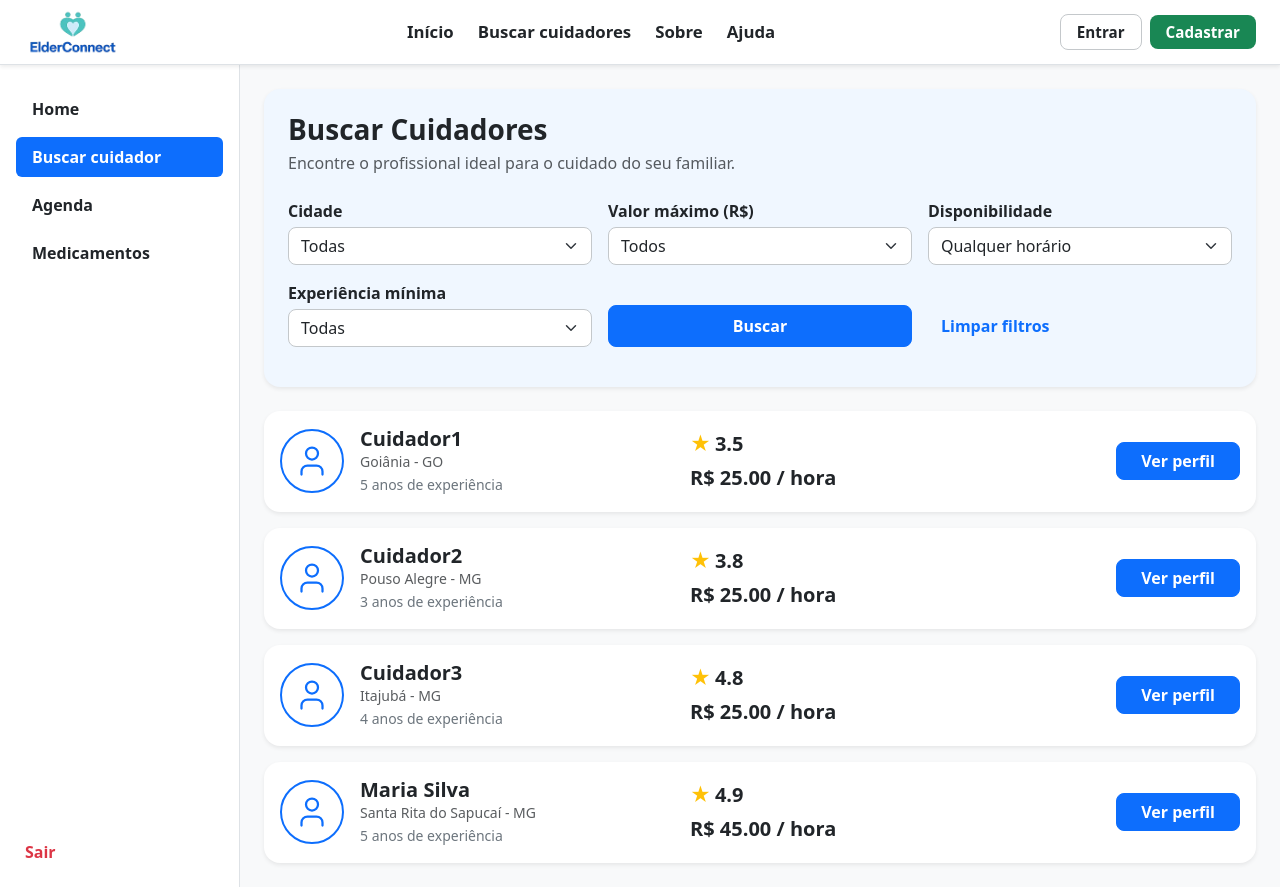
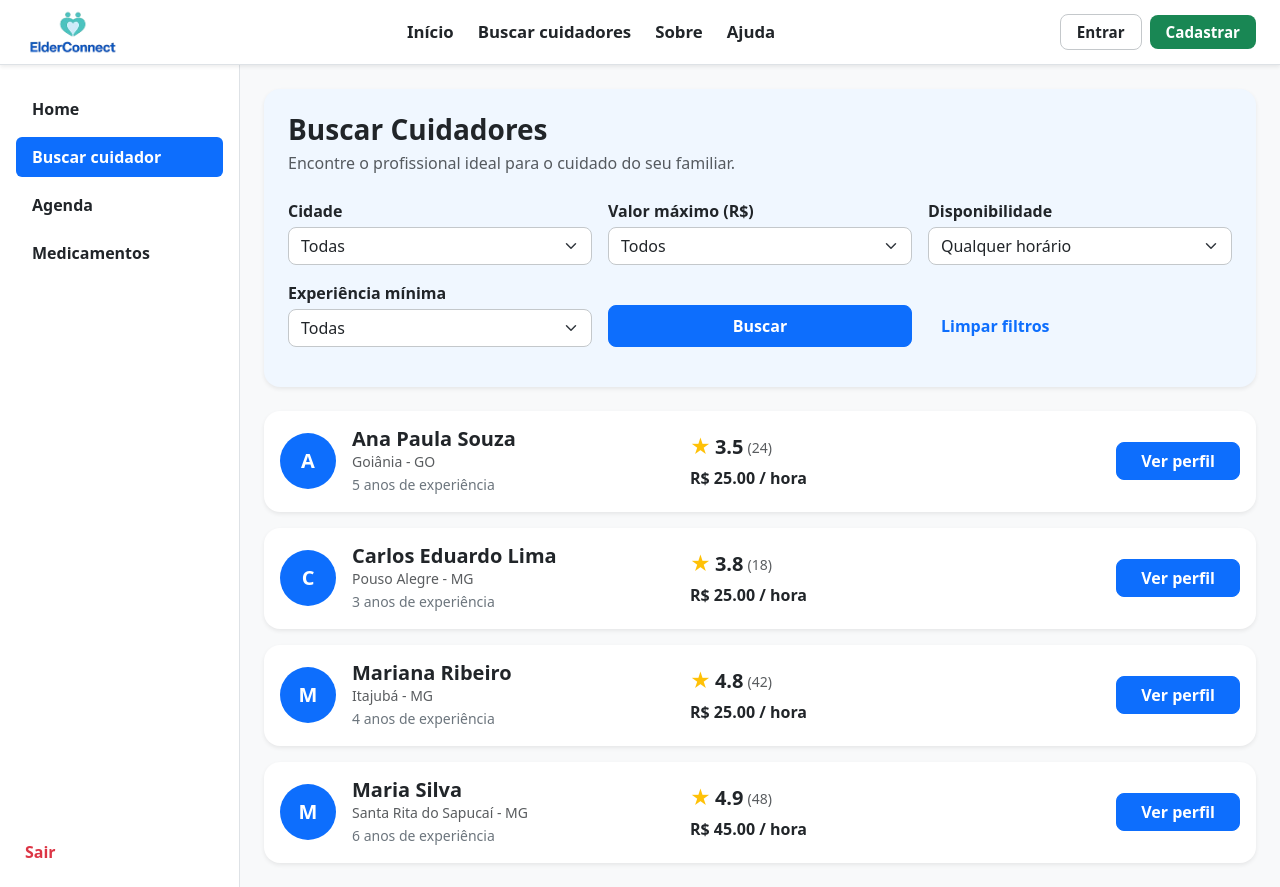
Before and after one commit to JoseAlfredo-afk/ElderConnect, an Angular app in the folder ElderConnect-Web/: page /dashboard/search-caregiver in a window 1280 px wide. Built offline with nearby package versions, Linux system fonts and the light colour scheme.

Commit message:
feat: melhorando a visualizacao da tela ver perfil e de buscar cuidadores

```diff
--- a/ElderConnect-Web/src/app/views/pages/profile-caregiver/profile-caregiver.ts
+++ b/ElderConnect-Web/src/app/views/pages/profile-caregiver/profile-caregiver.ts
@@ -2,7 +2,7 @@ import { Component, OnInit } from '@angular/core';
 import { CommonModule } from '@angular/common';
 import { Router, RouterLink } from '@angular/router';
 
-export interface Caregiver {
+export interface CuidadorPerfil {
   id: number;
   nome: string;
   especialidade: string;
@@ -10,8 +10,8 @@ export interface Caregiver {
   avaliacao: number;
   totalAvaliacoes: number;
   sobre: string;
-  experiencia: string;
-  precoHora: string;
+  experienciaTexto: string;
+  precoHora: number;
   telefone: string;
 }
 
@@ -22,34 +22,50 @@ export interface Caregiver {
   templateUrl: './profile-caregiver.html'
 })
 export class ProfileCaregiver implements OnInit {
-  cuidador: Caregiver = {
+  cuidador: CuidadorPerfil = {
     id: 1,
     nome: 'Maria Silva',
     especialidade: 'Cuidados Gerais & Acompanhamento',
     cidade: 'Santa Rita do Sapucaí - MG',
     avaliacao: 4.9,
     totalAvaliacoes: 48,
-    sobre: 'Profissional com mais de 5 anos de experiência no acompanhamento e cuidado de idosos.',
-    experiencia: '5 anos de experiência',
-    precoHora: 'R$ 45/h',
+    sobre: 'Profissional com mais de 5 anos de experiência no acompanhamento e cuidado integral de idosos.',
+    experienciaTexto: '5 anos de experiência',
+    precoHora: 45.00,
     telefone: '(35) 99988-7766'
   };
 
   constructor(private router: Router) { }
 
   ngOnInit(): void {
-    this.carregarPerfilAtualizado();
-  }
+    // 1. Tenta carregar o perfil específico clicado na busca
+    const perfilAtivo = localStorage.getItem('elderconnect_perfil_ativo');
+    if (perfilAtivo) {
+      try {
+        const dados = JSON.parse(perfilAtivo);
+        this.cuidador = {
+          id: dados.id,
+          nome: dados.nome,
+          especialidade: dados.especialidade || 'Cuidados Geriátricos',
+          cidade: dados.cidade,
+          avaliacao: dados.avaliacao,
+          totalAvaliacoes: dados.totalAvaliacoes,
+          sobre: dados.sobre,
+          experienciaTexto: dados.experienciaTexto || 'Experiência comprovada',
+          precoHora: dados.precoHora,
+          telefone: dados.telefone
+        };
 
-  carregarPerfilAtualizado(): void {
-    const dadosSalvos = localStorage.getItem(`elderconnect_cuidador_${this.cuidador.id}`);
-    if (dadosSalvos) {
-      try {
-        const cuidadorAtualizado = JSON.parse(dadosSalvos);
-        this.cuidador.avaliacao = cuidadorAtualizado.avaliacao;
-        this.cuidador.totalAvaliacoes = cuidadorAtualizado.totalAvaliacoes;
+        // 2. Verifica se há avaliações atualizadas salvas para este ID específico
+        const chaveCuidador = `elderconnect_cuidador_${dados.id}`;
+        const dadosSalvos = localStorage.getItem(chaveCuidador);
+        if (dadosSalvos) {
+          const atualizado = JSON.parse(dadosSalvos);
+          this.cuidador.avaliacao = atualizado.avaliacao;
+          this.cuidador.totalAvaliacoes = atualizado.totalAvaliacoes;
+        }
       } catch (e) {
-        console.error('Erro ao carregar dados do cuidador', e);
+        console.error('Erro ao carregar perfil', e);
       }
     }
   }
@@ -58,15 +74,17 @@ export class ProfileCaregiver implements OnInit {
     const dadosVinculo = {
       cuidadorId: this.cuidador.id,
       cuidadorNome: this.cuidador.nome,
+      especialidade: this.cuidador.especialidade,
+      telefone: this.cuidador.telefone,
       nome: 'José da Silva',
       idade: '78 anos',
-      cidade: 'Santa Rita do Sapucaí - MG',
+      cidade: this.cuidador.cidade,
       responsavel: 'Ana Silva (Filha) - (35) 99887-1122',
-      observacoes: 'Hipertenso. Necessita de auxílio para caminhadas matinais e acompanhamento nos horários de medicação.'
+      observacoes: 'Acompanhamento regular solicitado via plataforma.'
     };
 
     localStorage.setItem('elderconnect_vinculo', JSON.stringify(dadosVinculo));
-    alert('Solicitação de vínculo realizada com sucesso!');
+    alert(`Solicitação de vínculo enviada para ${this.cuidador.nome} com sucesso!`);
     this.router.navigate(['/dashboard/elder']);
   }
 }
--- a/ElderConnect-Web/src/app/views/pages/search-caregiver/search-caregiver.html
+++ b/ElderConnect-Web/src/app/views/pages/search-caregiver/search-caregiver.html
@@ -1,44 +1,27 @@
 <div class="d-flex min-vh-100 bg-light">
 
-  <!-- Sidebar Lateral -->
   <aside class="bg-white border-end d-flex flex-column justify-content-between p-3"
     style="width: 240px; min-width: 240px;">
     <div>
       <nav class="nav nav-pills flex-column gap-2 pt-2">
-        <a routerLink="/dashboard/elder" class="nav-link text-dark fw-semibold">
-          Home
-        </a>
-        <a routerLink="/dashboard/search-caregiver" class="nav-link active fw-semibold">
-          Buscar cuidador
-        </a>
-        <a routerLink="/dashboard/agenda" class="nav-link text-dark fw-semibold">
-          Agenda
-        </a>
-        <a routerLink="/dashboard/medications" class="nav-link text-dark fw-semibold">
-          Medicamentos
-        </a>
+        <a routerLink="/dashboard/elder" class="nav-link text-dark fw-semibold">Home</a>
+        <a routerLink="/dashboard/search-caregiver" class="nav-link active fw-semibold">Buscar cuidador</a>
+        <a routerLink="/dashboard/agenda" class="nav-link text-dark fw-semibold">Agenda</a>
+        <a routerLink="/dashboard/medications" class="nav-link text-dark fw-semibold">Medicamentos</a>
       </nav>
     </div>
-
     <div>
-      <a routerLink="/account/sign-in" class="btn btn-link text-danger fw-bold text-decoration-none px-2">
-        Sair
-      </a>
+      <a routerLink="/account/sign-in" class="btn btn-link text-danger fw-bold text-decoration-none px-2">Sair</a>
     </div>
   </aside>
 
-  <!-- Conteúdo Principal -->
   <main class="flex-grow-1 p-4 overflow-auto">
 
-    <!-- Container dos Filtros -->
     <div class="card border-0 shadow-sm p-4 mb-4 rounded-4" style="background-color: #f0f7ff;">
       <h1 class="h3 fw-bold text-dark mb-1">Buscar Cuidadores</h1>
       <p class="text-muted mb-4">Encontre o profissional ideal para o cuidado do seu familiar.</p>
 
-      <!-- Grade de Filtros -->
       <div class="row g-3 align-items-end mb-3">
-
-        <!-- Cidade -->
         <div class="col-md-4">
           <label class="form-label fw-semibold text-dark mb-1">Cidade</label>
           <select class="form-select rounded-3 border-secondary-subtle" [(ngModel)]="cidadeSelecionada">
@@ -50,18 +33,16 @@
           </select>
         </div>
 
-        <!-- Valor máximo -->
         <div class="col-md-4">
           <label class="form-label fw-semibold text-dark mb-1">Valor máximo (R$)</label>
           <select class="form-select rounded-3 border-secondary-subtle" [(ngModel)]="valorMaximoSelecionado">
             <option value="Todos">Todos</option>
             <option value="30">Até 30,00</option>
-            <option value="40">Até 40,00</option>
+            <option value="45">Até 45,00</option>
             <option value="50">Até 50,00</option>
           </select>
         </div>
 
-        <!-- Disponibilidade -->
         <div class="col-md-4">
           <label class="form-label fw-semibold text-dark mb-1">Disponibilidade</label>
           <select class="form-select rounded-3 border-secondary-subtle" [(ngModel)]="disponibilidadeSelecionada">
@@ -73,7 +54,6 @@
           </select>
         </div>
 
-        <!-- Experiência mínima -->
         <div class="col-md-4">
           <label class="form-label fw-semibold text-dark mb-1">Experiência mínima</label>
           <select class="form-select rounded-3 border-secondary-subtle" [(ngModel)]="experienciaMinimaSelecionada">
@@ -84,38 +64,26 @@
           </select>
         </div>
 
-        <!-- Botão Buscar -->
         <div class="col-md-4">
-          <button (click)="aplicarFiltros()" class="btn btn-primary w-100 rounded-3 fw-bold py-2">
-            Buscar
-          </button>
+          <button (click)="aplicarFiltros()" class="btn btn-primary w-100 rounded-3 fw-bold py-2">Buscar</button>
         </div>
 
-        <!-- Botão Limpar Filtros -->
         <div class="col-md-4">
-          <button (click)="limparFiltros()" class="btn btn-link text-primary fw-bold text-decoration-none py-2">
-            Limpar filtros
-          </button>
+          <button (click)="limparFiltros()" class="btn btn-link text-primary fw-bold text-decoration-none py-2">Limpar
+            filtros</button>
         </div>
-
       </div>
     </div>
 
-    <!-- Lista de Cuidadores Filtrados -->
+    <!-- Lista -->
     <div class="d-flex flex-column gap-3">
       <div *ngFor="let c of cuidadoresFiltrados" class="card border-0 shadow-sm p-3 rounded-4">
         <div class="row align-items-center">
-
-          <!-- Foto e Dados Básicos -->
           <div class="col-md-5 d-flex align-items-center">
             <div
-              class="border border-primary border-2 rounded-circle d-flex align-items-center justify-content-center me-3 flex-shrink-0"
-              style="width: 64px; height: 64px; color: #0d6efd;">
-              <svg xmlns="http://www.w3.org/2000/svg" width="36" height="36" viewBox="0 0 24 24" fill="none"
-                stroke="currentColor" stroke-width="1.5" stroke-linecap="round" stroke-linejoin="round">
-                <path d="M19 21v-2a4 4 0 0 0-4-4H9a4 4 0 0 0-4 4v2"></path>
-                <circle cx="12" cy="7" r="4"></circle>
-              </svg>
+              class="bg-primary text-white rounded-circle d-flex align-items-center justify-content-center me-3 flex-shrink-0"
+              style="width: 56px; height: 56px;">
+              <span class="fs-5 fw-bold">{{ c.nome.charAt(0) }}</span>
             </div>
             <div>
               <h2 class="h5 fw-bold text-dark mb-0">{{ c.nome }}</h2>
@@ -124,28 +92,25 @@
             </div>
           </div>
 
-          <!-- Avaliação e Preço -->
           <div class="col-md-4 my-2 my-md-0">
             <div class="d-flex align-items-center gap-1 mb-1">
               <span class="text-warning fs-5">★</span>
               <span class="fw-bold text-dark fs-5">{{ c.avaliacao | number:'1.1-1' }}</span>
+              <span class="text-muted small">({{ c.totalAvaliacoes }})</span>
             </div>
-            <div class="fw-bold text-dark fs-5">
+            <div class="fw-bold text-dark fs-6">
               R$ {{ c.precoHora | number:'1.2-2' }} / hora
             </div>
           </div>
 
-          <!-- Botão Ver perfil -->
           <div class="col-md-3 text-md-end">
-            <a routerLink="/profile-caregiver" class="btn btn-primary px-4 rounded-3 fw-semibold">
+            <button (click)="verPerfil(c)" class="btn btn-primary px-4 rounded-3 fw-semibold">
               Ver perfil
-            </a>
+            </button>
           </div>
-
         </div>
       </div>
 
-      <!-- Estado quando nenhum cuidador atende aos filtros -->
       <div *ngIf="cuidadoresFiltrados.length === 0" class="text-center py-5 bg-white rounded-4 border-0 shadow-sm">
         <p class="text-muted mb-0">Nenhum cuidador encontrado com os filtros selecionados.</p>
       </div>
--- a/ElderConnect-Web/src/app/views/pages/search-caregiver/search-caregiver.ts
+++ b/ElderConnect-Web/src/app/views/pages/search-caregiver/search-caregiver.ts
@@ -1,7 +1,7 @@
 import { Component, OnInit } from '@angular/core';
 import { CommonModule } from '@angular/common';
 import { FormsModule } from '@angular/forms';
-import { RouterLink } from '@angular/router';
+import { Router, RouterLink } from '@angular/router';
 
 export interface Cuidador {
   id: number;
@@ -11,7 +11,11 @@ export interface Cuidador {
   experienciaTexto: string;
   precoHora: number;
   avaliacao: number;
-  disponibilidade: string; // 'Manhã', 'Tarde', 'Noite', 'Integral'
+  totalAvaliacoes: number;
+  disponibilidade: string;
+  especialidade: string;
+  sobre: string;
+  telefone: string;
 }
 
 @Component({
@@ -21,58 +25,73 @@ export interface Cuidador {
   templateUrl: './search-caregiver.html'
 })
 export class SearchCaregiver implements OnInit {
-  // Lista original de cuidadores
   cuidadores: Cuidador[] = [
     {
       id: 1,
-      nome: 'Cuidador1',
+      nome: 'Ana Paula Souza',
       cidade: 'Goiânia - GO',
       experienciaAnos: 5,
       experienciaTexto: '5 anos de experiência',
       precoHora: 25.00,
       avaliacao: 3.5,
-      disponibilidade: 'Manhã'
+      totalAvaliacoes: 24,
+      disponibilidade: 'Manhã',
+      especialidade: 'Cuidados com Mobilidade & Enfermagem Básica',
+      sobre: 'Enfermeira de formação com foco em reabilitação de idosos, administração correta de medicamentos e suporte diário.',
+      telefone: '(62) 98877-1122'
     },
     {
       id: 2,
-      nome: 'Cuidador2',
+      nome: 'Carlos Eduardo Lima',
       cidade: 'Pouso Alegre - MG',
       experienciaAnos: 3,
       experienciaTexto: '3 anos de experiência',
       precoHora: 25.00,
       avaliacao: 3.8,
-      disponibilidade: 'Tarde'
+      totalAvaliacoes: 18,
+      disponibilidade: 'Tarde',
+      especialidade: 'Acompanhamento Geriátrico & Companhia',
+      sobre: 'Profissional dedicado ao bem-estar e entretenimento de idosos, com ampla facilidade para caminhadas e conversas.',
+      telefone: '(35) 99112-3344'
     },
     {
       id: 3,
-      nome: 'Cuidador3',
+      nome: 'Mariana Ribeiro',
       cidade: 'Itajubá - MG',
       experienciaAnos: 4,
       experienciaTexto: '4 anos de experiência',
       precoHora: 25.00,
       avaliacao: 4.8,
-      disponibilidade: 'Integral'
+      totalAvaliacoes: 42,
+      disponibilidade: 'Integral',
+      especialidade: 'Cuidadora Especializada em Alzheimer & Parkinson',
+      sobre: 'Especialista em cuidados a pacientes com doenças neurodegenerativas, oferecendo um ambiente seguro, empático e estruturado.',
+      telefone: '(35) 98833-5566'
     },
     {
       id: 4,
       nome: 'Maria Silva',
       cidade: 'Santa Rita do Sapucaí - MG',
-      experienciaAnos: 5,
-      experienciaTexto: '5 anos de experiência',
+      experienciaAnos: 6,
+      experienciaTexto: '6 anos de experiência',
       precoHora: 45.00,
       avaliacao: 4.9,
-      disponibilidade: 'Integral'
+      totalAvaliacoes: 48,
+      disponibilidade: 'Integral',
+      especialidade: 'Cuidados Gerais & Acompanhamento',
+      sobre: 'Profissional com mais de 5 anos de experiência no acompanhamento e cuidado integral de idosos, com referências locais.',
+      telefone: '(35) 99988-7766'
     }
   ];
 
-  // Lista filtrada que será exibida na tela
   cuidadoresFiltrados: Cuidador[] = [];
 
-  // Variáveis do Filtro
   cidadeSelecionada: string = 'Todas';
   valorMaximoSelecionado: string = 'Todos';
   disponibilidadeSelecionada: string = 'Qualquer horário';
   experienciaMinimaSelecionada: string = 'Todas';
+
+  constructor(private router: Router) { }
 
   ngOnInit(): void {
     this.cuidadoresFiltrados = [...this.cuidadores];
@@ -80,21 +99,17 @@ export class SearchCaregiver implements OnInit {
 
   aplicarFiltros(): void {
     this.cuidadoresFiltrados = this.cuidadores.filter(cuidador => {
-      // Filtro Cidade
       const atendeCidade = this.cidadeSelecionada === 'Todas' || cuidador.cidade === this.cidadeSelecionada;
 
-      // Filtro Valor Máximo
       let atendeValor = true;
       if (this.valorMaximoSelecionado !== 'Todos') {
         const valorMax = parseFloat(this.valorMaximoSelecionado);
         atendeValor = cuidador.precoHora <= valorMax;
       }
 
-      // Filtro Disponibilidade
       const atendeDisponibilidade = this.disponibilidadeSelecionada === 'Qualquer horário' ||
         cuidador.disponibilidade === this.disponibilidadeSelecionada;
 
-      // Filtro Experiência Mínima
       let atendeExperiencia = true;
       if (this.experienciaMinimaSelecionada !== 'Todas') {
         const expMin = parseInt(this.experienciaMinimaSelecionada, 10);
@@ -112,4 +127,9 @@ export class SearchCaregiver implements OnInit {
     this.experienciaMinimaSelecionada = 'Todas';
     this.cuidadoresFiltrados = [...this.cuidadores];
   }
+
+  verPerfil(cuidador: Cuidador): void {
+    localStorage.setItem('elderconnect_perfil_ativo', JSON.stringify(cuidador));
+    this.router.navigate(['/profile-caregiver']);
+  }
 }
```
Also changed, not shown: ElderConnect-Web/src/app/views/pages/profile-caregiver/profile-caregiver.html (+22 -6 lines).
